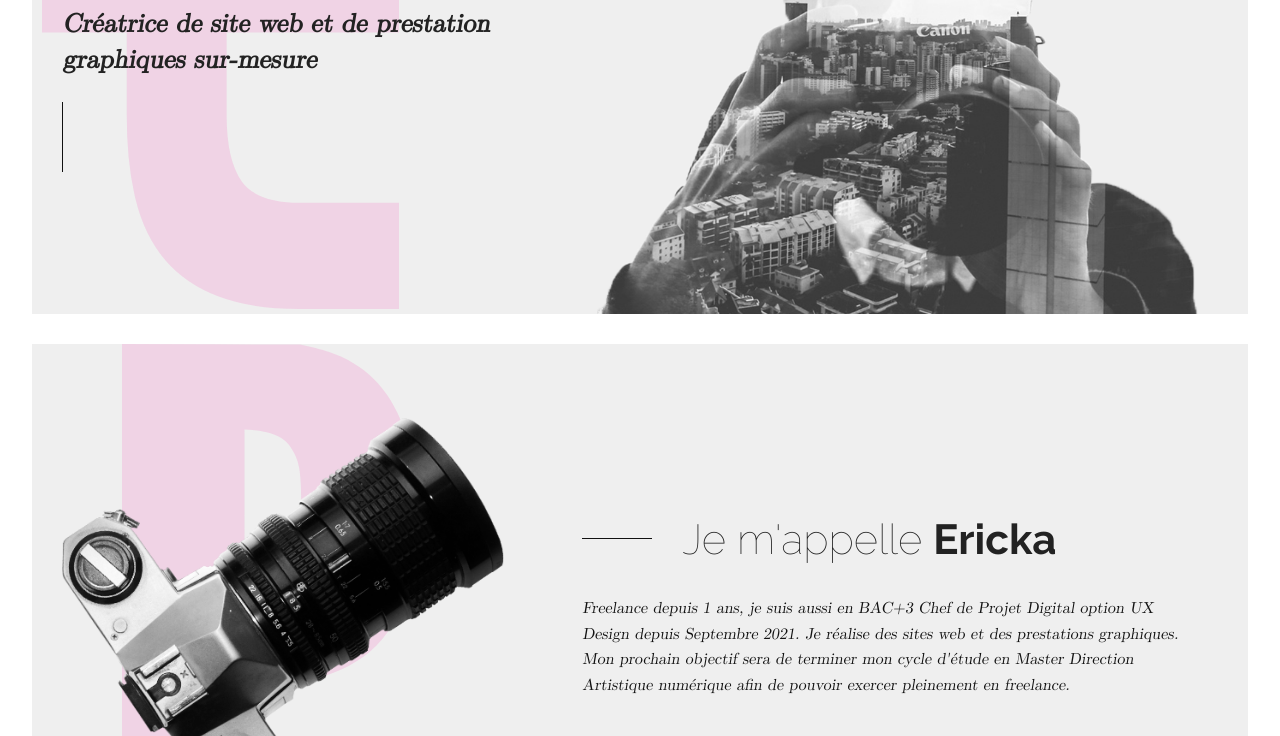
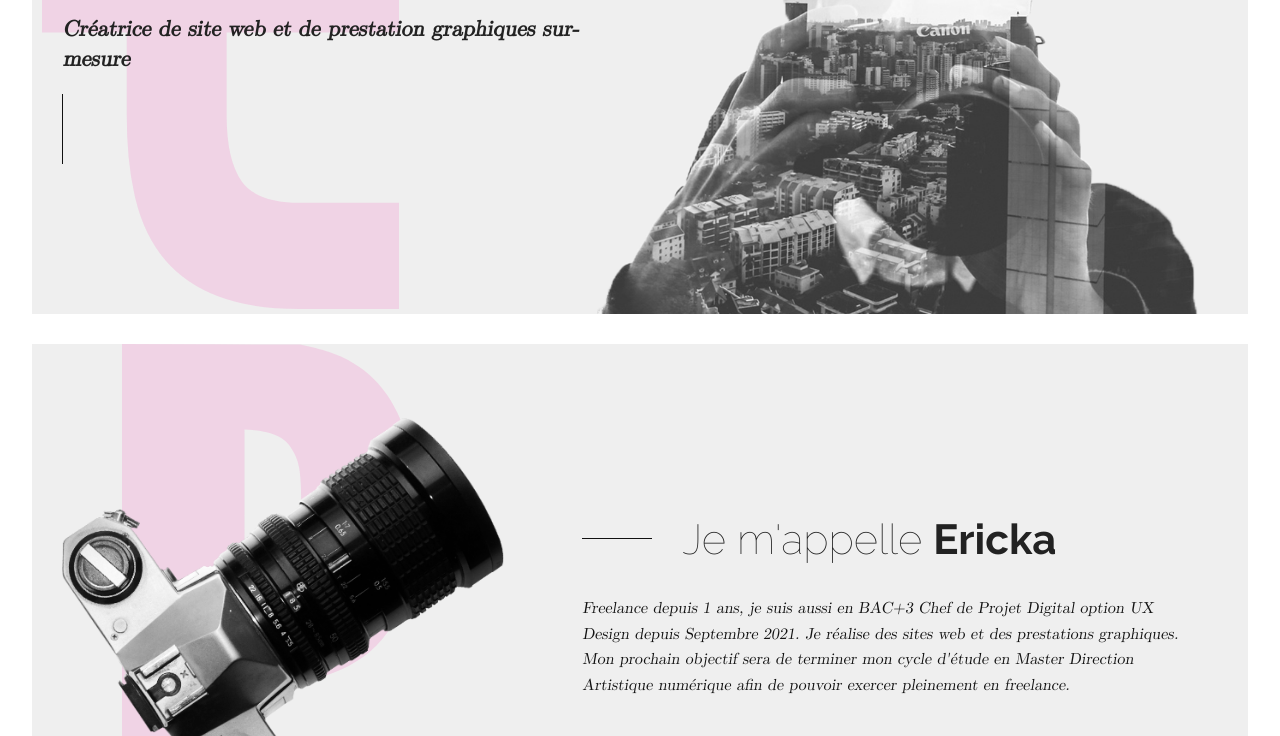
Before and after one commit to Ticka971/Ticka971.github.io, a plain HTML site: page index.html in a window 1280 px wide. Shown: the part 316-1052 px from the top of the page. Drawn offline with nearby package versions, Linux system fonts and the light colour scheme; files whose address does not match are found by name.

Commit message:
text change

```diff
--- a/index.html
+++ b/index.html
@@ -27,7 +27,7 @@
         <div class="welcome">
           <h1><strong>Ericka Barbaux</strong></h1>
           <h1>Web Designer</h1>
-          <h3>Créatrice de site web et de prestation graphiques sur-mesure</h3>
+          <h3 class="big">Créatrice de site web et de prestation graphiques sur-mesure</h3>
         </div>
         <div class="photographer"><img src="assets/img/hero.png" alt="Photographer"></div>
       </div>
```
